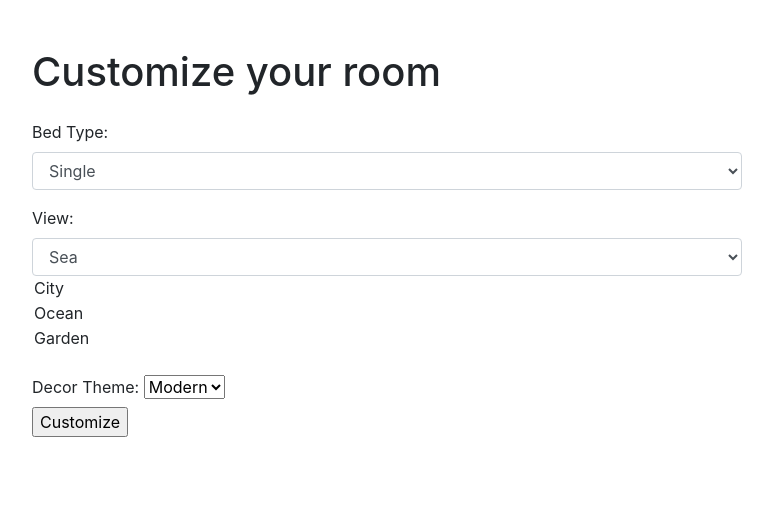
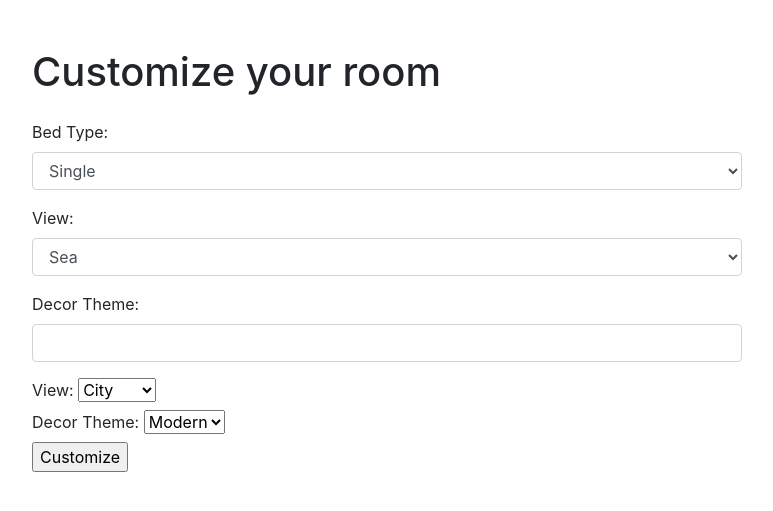
Before and after one commit to MegatShafiy/PROJECT-TT9L-06, a Flask app: page / in a window 1280 px wide. Shown: the top 511 px of the page, without its empty margins (253-1026 px from the left). Run offline with Flask 3, Linux system fonts and the light colour scheme; some libraries are stand-ins or nearby versions.

Commit message:
Update index.html
label for decor theme

```diff
--- a/Hotel Reservation System/ROOM CUSTOMIZATION/templates/index.html
+++ b/Hotel Reservation System/ROOM CUSTOMIZATION/templates/index.html
@@ -27,6 +27,12 @@
                         <option value="Mountain">Mountain</option>
                         <option value="City">City</option>
                         <option value="Garden">Garden</option>
+                    </select>
+                </div>
+                <div class="form-group">
+                    <label for="decor_theme">Decor Theme:</label>
+                    <input type="text" name="decor_theme" id="decor_theme" class="form-control" required>
+                </div>
 
 
 
```
